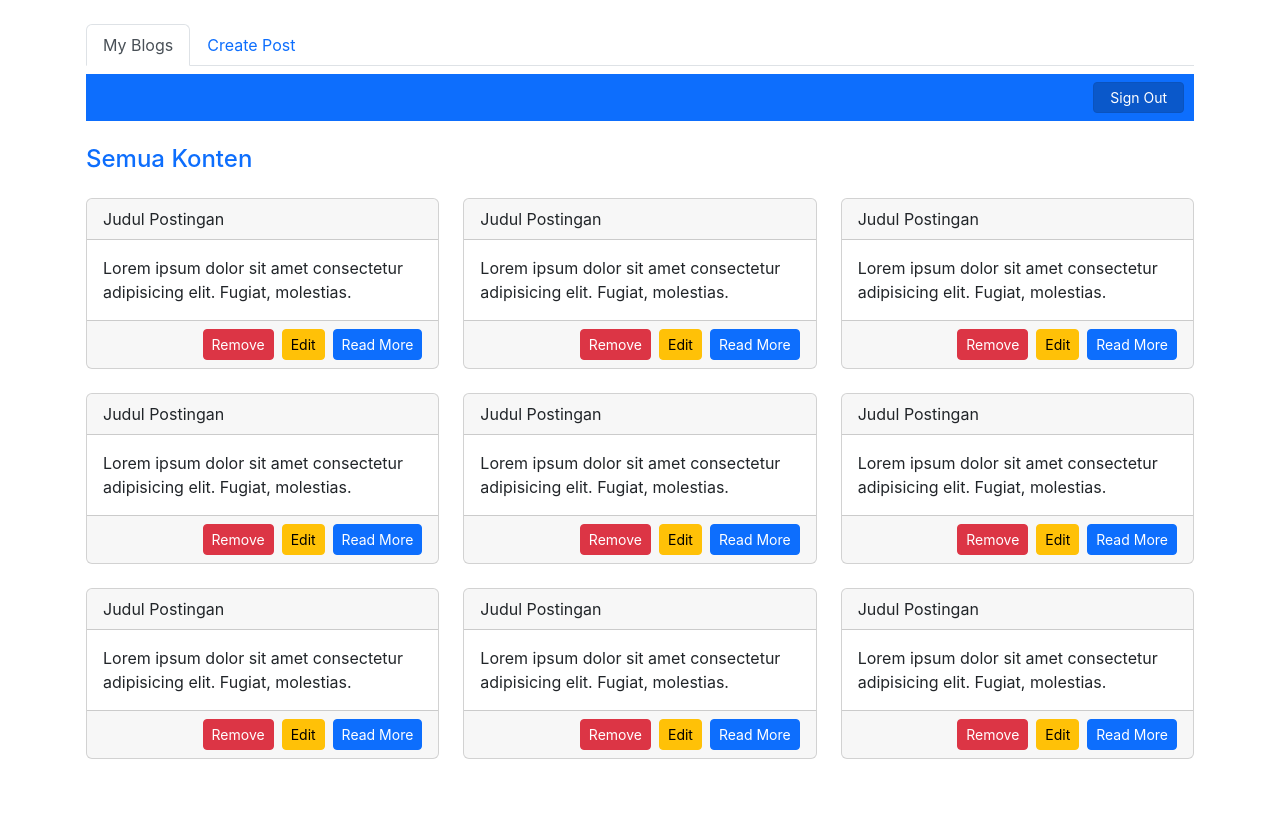
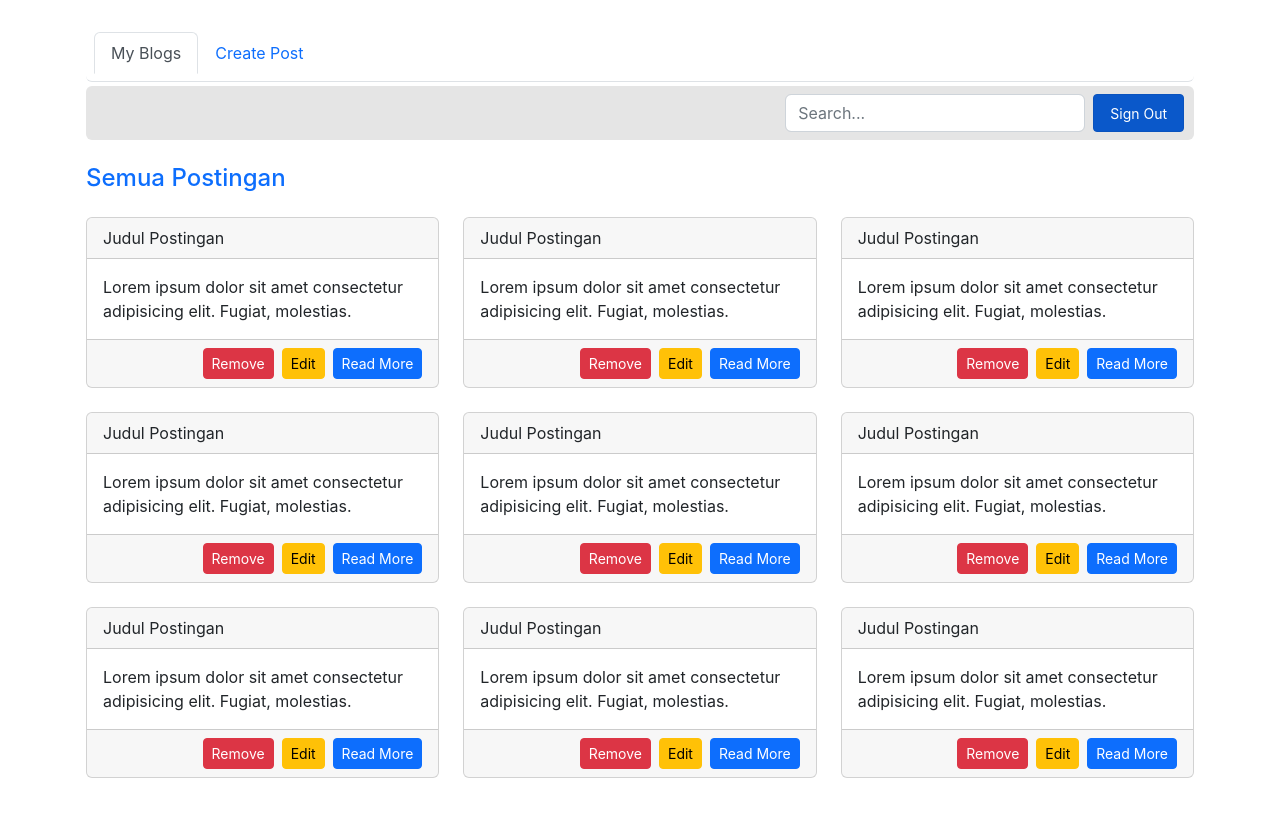
Before and after one commit to admhabits/FrontendChallenge, a Next.js app: page / in a window 1280 px wide. Built offline with nearby package versions, Linux system fonts and the light colour scheme.

Commit message:
Add Search Fitur

```diff
--- a/components/layouts/Header.tsx
+++ b/components/layouts/Header.tsx
@@ -6,7 +6,7 @@ export default function Header({title} : any) {
   return (
     <>
     <div>
-    <ul className="nav nav-tabs">
+    <ul className="nav nav-tabs p-2 rounded">
         <li className="nav-item">
           <Link href="/">
             <a className={`nav-link ${router.pathname == "/" ? "active" : ""}`}>My Blogs</a>
@@ -20,8 +20,13 @@ export default function Header({title} : any) {
         </li>
       </ul>
     </div>
-      <div className="account bg-primary mb-2 mt-2 d-flex justify-content-end">
-        <button type="button" className="btn btn-primary btn-sm active px-3">Sign Out</button>
+      <div className="account mb-2 mt-1 d-flex justify-content-end rounded gap-2">
+      {
+          router.pathname == "/" && (
+          <input type="search" placeholder="Search..." className="form-control" style={{ width: '300px' }}/>
+          )
+      }
+          <button type="button" className="btn btn-primary btn-sm active px-3">Sign Out</button>
       </div>
       <div className='row'>
         <div className='col-md-12 d-flex justify-content-start'>
--- a/pages/index.tsx
+++ b/pages/index.tsx
@@ -5,7 +5,7 @@ export default function Home() {
 
   return (
     <div className="container mt-2 p-3">
-      <Header title="Semua Konten"/>
+      <Header title="Semua Postingan"/>
       <div className="row">
         <div className="col-md-6 col-sm-12 col-lg-4 mb-lg-4 mb-md-3 mb-sm-2">
             <div className="card">
--- a/styles/globals.css
+++ b/styles/globals.css
@@ -17,7 +17,7 @@ a {
 
 .account {
   position: sticky;
-  background-color: blanchedalmond;
+  background-color: #e5e5e5;
   color: white;
   padding: 8px 10px;
   cursor: pointer;
```
Also changed, not shown: 1 other file (tests, documents, lock files or other folders).
